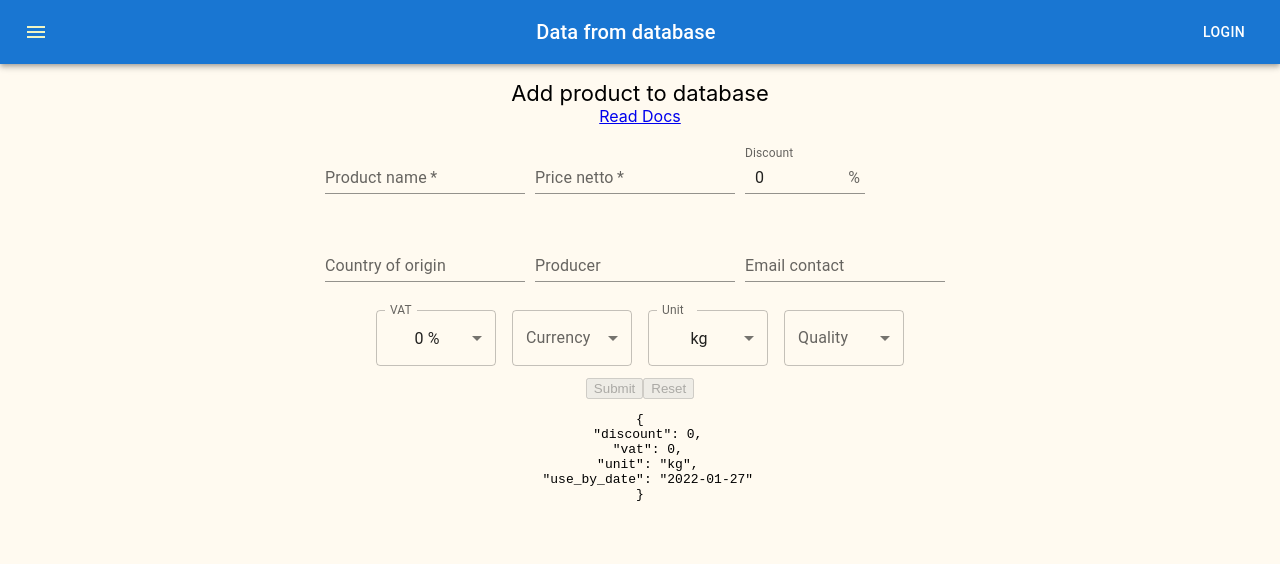
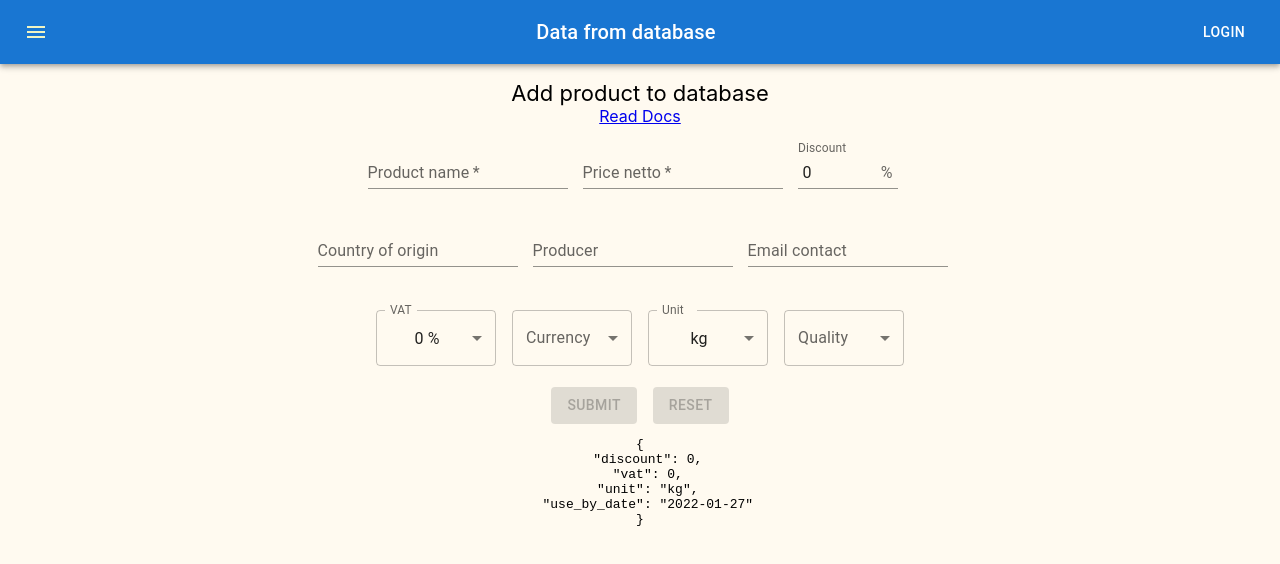
Before and after one commit to kodencja/mui-grid-data, a React (Create React App) app: page /add in a window 1280 px wide. Shown: the top 564 px of the page. Built offline with nearby package versions, Linux system fonts and the light colour scheme; data requests are answered from the project's data file.

Commit message:
Correct row display and buttons style in AddRecord

```diff
--- a/src/components/FormComps/TextFieldComp.jsx
+++ b/src/components/FormComps/TextFieldComp.jsx
@@ -38,113 +38,23 @@ const useStyles = makeStyles({
     },
   },
   root: {
-    marginTop: "20px",
-    marginBottom: "20px",
-    marginRight: "10px",
-    maxWidth: "200px",
-    // MuiInput-underline": {
-    // "& .MuiInputBase-root": {
-    // },
-    // NOT BAD
+    marginTop: "15px",
+    marginBottom: "15px",
+    marginRight: "15px",
+    maxWidth: (props) => (props.name === "discount" ? "100px" : "200px"),
+    // maxWidth: "200px",
     "& .MuiInputBase-root": {
-      paddingLeft: 10,
-      // width: "50%",
-      // backgroundColor: "#e8f0fe",
-      // backgroundColor: "papayawhip",
-      // color: "orange",
-      // "&::selected": {
-      //   backgroundColor: "lightgreen",
-      //   color: "green",
-      // },
-      "&:focus": {
-        // backgroundColor: "#e8f0fe",
-        // backgroundColor: "lightpink",
-      },
-
-      // "&:after": {
-      //   color: "black",
-      //   backgroundColor: "lightpink",
-      // },
-      // "&:after:selected": {
-      //   // paddingLeft: 10,
-      //   backgroundColor: "lightpink",
-      // },
-      // "& *:selected": {
-      //   backgroundColor: "seashell",
-      // },
+      paddingLeft: 5,
     },
-    "& .MuiInputBase-root:selected": {
-      // color: "pink",
-      // paddingLeft: 10,
-      // backgroundColor: "lightpink",
-      "&:before": {
-        // backgroundColor: "lightpink",
-      },
-    },
-    "& .MuiInputBase-root:focus": {
-      // color: "pink",
-      // paddingLeft: 10,
-      // backgroundColor: "lightpink",
-    },
-    // QUITE GOOD
-    // "& .MuiInput-underline.MuiInputBase-formControl.Mui-focused": {
     "& .MuiInput-underline.Mui-focused": {
-      // backgroundColor: "burlywood",
       backgroundColor: "#e8f0fe",
       color: "darkslategray",
-      // "& input": {
-      //   // color: "black",
-      //   // backgroundColor: "lightpink",
-      // },
-      // "&::before": {
-      // backgroundColor: "lightpink !important",
-      //   color: "black",
-      // },
-      // "&::after": {
-      //   backgroundColor: "lightpink !important",
-      //   color: "black",
-      // },
-      // "& p.MuiFormHelperText-root.MuiFormHelperText-sizeMedium.MuiFormHelperText-filled":
-      // "& p":
-      // {
-      //   backgroundColor: "lightpink !important",
-      // },
     },
-
-    // QUITE GOOD
-    // "& .MuiInput-root.MuiInput-underline.MuiInputBase-colorPrimary": {
-    // "& .MuiInput-underline.MuiInputBase-formControl.Mui-focused": {
-    // "& .MuiInput-underline.MuiInputBase-formControl": {
-    //   color: "green",
-    //   // paddingLeft: 20,
-    //   // backgroundColor: "ivory",
-    //   // "& input:focus": {
-    //   "& input": {
-    //     color: "black",
-    //     // backgroundColor: "lightpink",
-    //   },
-    //   "&:after": {
-    //     color: "black",
-    //     // backgroundColor: "lightpink",
-    //   },
-    //   "&:after:selected": {
-    //     // paddingLeft: 10,
-    //     // backgroundColor: "lightpink",
-    //   },
-    //   "& *:selected": {
-    //     backgroundColor: "lightpink",
-    //   },
-    // },
-    // "& .MuiFormLabel-filled": {
-    // backgroundColor: "lightpink",
-    // },
   },
 });
 
 // const TextFieldComp = ({ label, placeholder }) => {
 const TextFieldComp = (props) => {
-  const classes = useStyles();
-
   const getFieldStyle = () => {
     // sx={name === "discount" ? fieldStyle.dateWidth : undefined}
     if (name === "discount") {
@@ -210,7 +120,7 @@ const TextFieldComp = (props) => {
     meta,
     ...rest
   } = props;
-
+  const classes = useStyles({ name: name });
   // console.log("TextFieldCompo: ");
   // console.log(restInput);
   // console.log(rest); // sign, required
@@ -276,13 +186,15 @@ const TextFieldComp = (props) => {
       className={classes.root}
       // className={getClassRoot}
       // sx={{ marginTop: "50px" }}
-      sx={
-        name === "discount"
-          ? fieldStyle.shorterWidth
-          : restInput.type === "date"
-          ? fieldStyle.highTopMargin
-          : undefined
-      }
+
+      // sx={
+      //   name === "discount"
+      //     ? fieldStyle.shorterWidth
+      //     : restInput.type === "date"
+      //     ? fieldStyle.highTopMargin
+      //     : undefined
+      // }
+
       // sx={getFieldStyle()}
       // sx={fieldStyle.dateWidth}
       // style={{ "&:after": { paddingLeft: "20px" } }}
--- a/src/components/pages/AddRecord.jsx
+++ b/src/components/pages/AddRecord.jsx
@@ -4,6 +4,8 @@ import { makeStyles } from "@mui/styles";
 import {
   Container,
   Box,
+  Button,
+  Stack,
   TextField,
   FormControlLabel,
   FormControl,
@@ -14,6 +16,7 @@ import {
   Select,
   MenuItem,
 } from "@mui/material";
+import useMediaQuery from "@mui/material/useMediaQuery";
 import TextFieldComp from "../../components/FormComps/TextFieldComp";
 // import RadioComp from "../../components/FormComps/RadioComp";
 import SelectComp from "../../components/FormComps/SelectComp";
@@ -21,20 +24,40 @@ import { format, parseISO, formatISO } from "date-fns";
 import DateComp from "../../components/FormComps/DateComp";
 import { validate } from "../../functions/validation";
 
+const sleep = (ms) => new Promise((resolve) => setTimeout(resolve, ms));
+
+// const AddRecord = ({ api_post, baseURLtoDB, loading }) => {
+const AddRecord = ({ apiPropsPost }) => {
+  const matches = useMediaQuery("(min-width: 750px)");
   const useStyles = makeStyles({
-  field: {
-    marginTop: 20,
-    marginBottom: 20,
-    display: "block",
+    marginV: {
+      marginTop: "10px",
+      marginBottom: "10px",
+    },
+    center: {
+      textAlign: "center",
+      justifyContent: "center",
+    },
+    rowBreak: {
+      flexBasis: "100%",
+      height: "0",
+      display: matches ? "flex" : "none",
+    },
+    break: {
+      flexBasis: "100%",
+      height: "0",
+    },
+    rowFlex: {
+      // display: matches ? "flex" : "block",
+      display: "flex",
+      flexWrap: "wrap",
+      justifyContent: "center",
     },
     title: {
       fontSize: "22px",
     },
   });
-const sleep = (ms) => new Promise((resolve) => setTimeout(resolve, ms));
 
-// const AddRecord = ({ api_post, baseURLtoDB, loading }) => {
-const AddRecord = ({ apiPropsPost }) => {
   const classes = useStyles();
 
   const { api_post, baseURLtoDB, loading } = apiPropsPost;
@@ -49,11 +72,6 @@ const AddRecord = ({ apiPropsPost }) => {
     ),
     // use_by_date: format(new Date(), "Y-MM-dd"),
     // use_by_date: format(new Date(), "dd.MM.Y"),
-    // stooge: "larry",
-    // toppings: [],
-    // sauces: [],
-    // employment: "unemployed",
-    // favCol: "",
   };
 
   const handleOnSubmit = async (values) => {
@@ -68,39 +86,6 @@ const AddRecord = ({ apiPropsPost }) => {
     // await sleep(800);
     window.alert(JSON.stringify(dataSubmit, 0, 2));
   };
-
-  // const validate = (values) => {
-  //   const errors = {};
-  //   // console.log(formData);
-  //   // console.log("VALUES: ");
-  //   // console.log(values);
-  //   // console.log(values.favCol);
-  //   // console.log(Number(values.use_by_date));
-  //   // console.log(values.employed);
-  //   // console.log(values.unemployed);
-  //   if (!values.name) {
-  //     errors.name = "This field is required";
-  //   }
-  //   if (!values.price_netto) {
-  //     errors.price_netto = "This field is required";
-  //   }
-  //   if (values.vat !== 0 && !values.vat) {
-  //     errors.vat = "This field is required";
-  //   }
-  //   if (!values.currency) {
-  //     errors.currency = "This field is required";
-  //   }
-  //   // if (!values.use_by_date || isNaN(values.use_by_date)) {
-  //   // if (!values.use_by_date || Number(values.use_by_date)) {
-  //   if (!values.use_by_date) {
-  //     console.log(values.use_by_date);
-  //     errors.use_by_date = "This field is required";
-  //   }
-  //   // if (values.employment === undefined || !values.employment) {
-  //   //   errors.employment = "Required";
-  //   // }
-  //   return errors;
-  // };
 
   const converseDiscount = (val) => {
     // if (val) return `${Number(val)}%`;
@@ -175,14 +160,8 @@ const AddRecord = ({ apiPropsPost }) => {
         render={({ handleSubmit, form, submitting, pristine, values }) => (
           // <form onSubmit={handleSubmit} className={styles.form}>
           <Box component="form" onSubmit={handleSubmit}>
-            {/* <form
-              onSubmit={handleSubmit}
-              style={{ display: "flex", flexWrap: "wrap" }}
-            > */}
-            {/* <div style={{ display: "flex", flexWrap: "wrap" }}> */}
-            {/* <FormControl> */}
             <div>
-              <div>
+              <div className={classes.rowFlex}>
                 <Field
                   name="name"
                   type="text"
@@ -190,19 +169,7 @@ const AddRecord = ({ apiPropsPost }) => {
                   placeholder="Product name"
                   required
                   component={TextFieldComp}
-                  // style={{ padding: 10 }}
-                  // render={({ input, meta }) => (
-                  //   <div>
-                  //     <label>Bio</label>
-                  //     <textarea {...input} />
-                  //     <TextFieldComp {...input} {...meta} />
-                  //     {meta.touched && meta.error && <span>{meta.error}</span>}
-                  //   </div>
-                  // )}
                 />
-                {/* {meta.error && meta.touched && <span>{meta.error}</span>} */}
-                {/* </div> */}
-                {/* <div> */}
                 <Field
                   name="price_netto"
                   type="number"
@@ -216,26 +183,16 @@ const AddRecord = ({ apiPropsPost }) => {
                 <Field
                   name="discount"
                   type="number"
-                  // type="text"
                   label="Discount"
                   defaultValue={formData.discount}
-                  // pattern={"[0-9]*"}
-                  // inputMode="numeric"
-                  // inputProps={{ inputMode: "numeric", pattern: "[0-9]*" }}
-                  // min={1}
-                  // max={99}
-                  // step={0.01}
                   sign="%"
-                  // placeholder="Discount"
                   component={TextFieldComp}
                   // parse={checkFloat}
                   // format={checkFloat}
-                  // data={checkFloat}
                   // parse={converseDiscount}
                   // format={converseDiscount}
                 />
-              </div>
-              <div>
+                <div className={classes.break}></div>
                 <Field
                   name="origin"
                   type="text"
@@ -257,6 +214,8 @@ const AddRecord = ({ apiPropsPost }) => {
                   placeholder="Email contact"
                   component={TextFieldComp}
                 />
+              </div>
+              <div className={`${classes.rowBreak} ${classes.marginV}`}></div>
               <Field
                 name="use_by_date"
                 type="date"
@@ -265,30 +224,12 @@ const AddRecord = ({ apiPropsPost }) => {
                 initialValue={formData.use_by_date}
                 // subscription={{ touched: true }}
                 // defaultValue={new Date()}
-                  // value={new Date()}
-                  // value={new Date().setDate(new Date().getDay() + 1)}
-                  // error={true}
-                  // value={formData.date.setMonth(formData.date.getMonth() + 1)}
-                  // value={formData.date.setMonth(+3)}
-                  // value={new Date().setMonth(new Date().getMonth() + 2)}
                 required
                 component={DateComp}
                 // defaultValue={formData.use_by_date}
                 // min={new Date()}
                 parse={dateFormating}
               />
-                {/* </Field> */}
-                {/* <Field
-                  name="use_by_date"
-                  type="date"
-                  label="Use by date"
-                  required
-                  component={TextFieldComp}
-                  // defaultValue={formData.use_by_date}
-                  // min={new Date()}
-                /> */}
-              </div>
-              <div>
               <Field
                 name="vat"
                 type="select"
@@ -329,21 +270,29 @@ const AddRecord = ({ apiPropsPost }) => {
                 required
                 // parse={converseQuality}
               />
-              </div>
-              <div>
-                <button type="submit" disabled={submitting || pristine}>
+              <div className={classes.break}></div>
+              <Stack
+                spacing={2}
+                direction="row"
+                className={classes.marginV + " " + classes.center}
+              >
+                <Button
+                  type="submit"
+                  variant="contained"
+                  disabled={submitting || pristine}
+                >
                   {loading ? "Submitting" : "Submit"}
-                </button>
-                <button
-                  type="button"
+                </Button>
+                <Button
+                  variant="contained"
                   onClick={form.reset}
                   disabled={submitting || pristine}
+                  color="secondary"
                 >
                   Reset
-                </button>
-              </div>
+                </Button>
+              </Stack>
               <pre>{JSON.stringify(values, 0, 2)}</pre>
-              {/* </form> */}
             </div>
           </Box>
         )}
@@ -353,10 +302,3 @@ const AddRecord = ({ apiPropsPost }) => {
 };
 
 export default AddRecord;
-
-/* {({ input, meta }) => (
-<div>
-<DateComp {...input} {...meta} />
-{meta.error && meta.touched && <span>{meta.error}</span>}
-</div>
-)} */
--- a/src/components/pages/TableData.jsx
+++ b/src/components/pages/TableData.jsx
@@ -26,7 +26,6 @@ import {
 } from "@mui/material/colors";
 import axios from "axios";
 import datadb from "../fakeDB/datadb.json";
-// import useFetch from "../components/customHooks/useFetch";
 // import ErrorBoundary from "../components/ErrorBoundary";
 import ModalComp from "../ModalComp";
 import useColumns from "../customHooks/useColumns";
```
Also changed, not shown: src/components/FormComps/DateComp.jsx (+0 -50 lines). Lines whose indentation alone changed are shown as unchanged.
